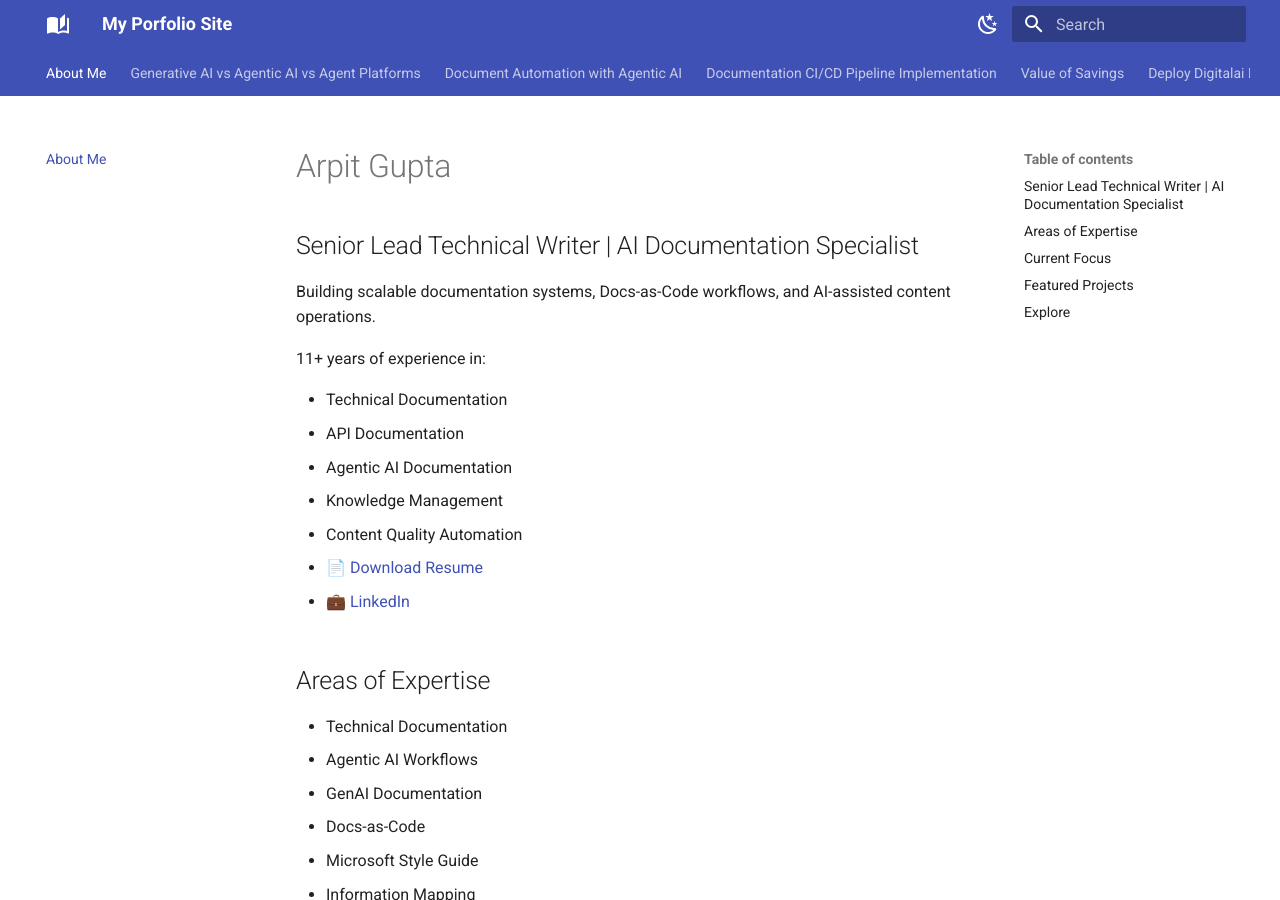
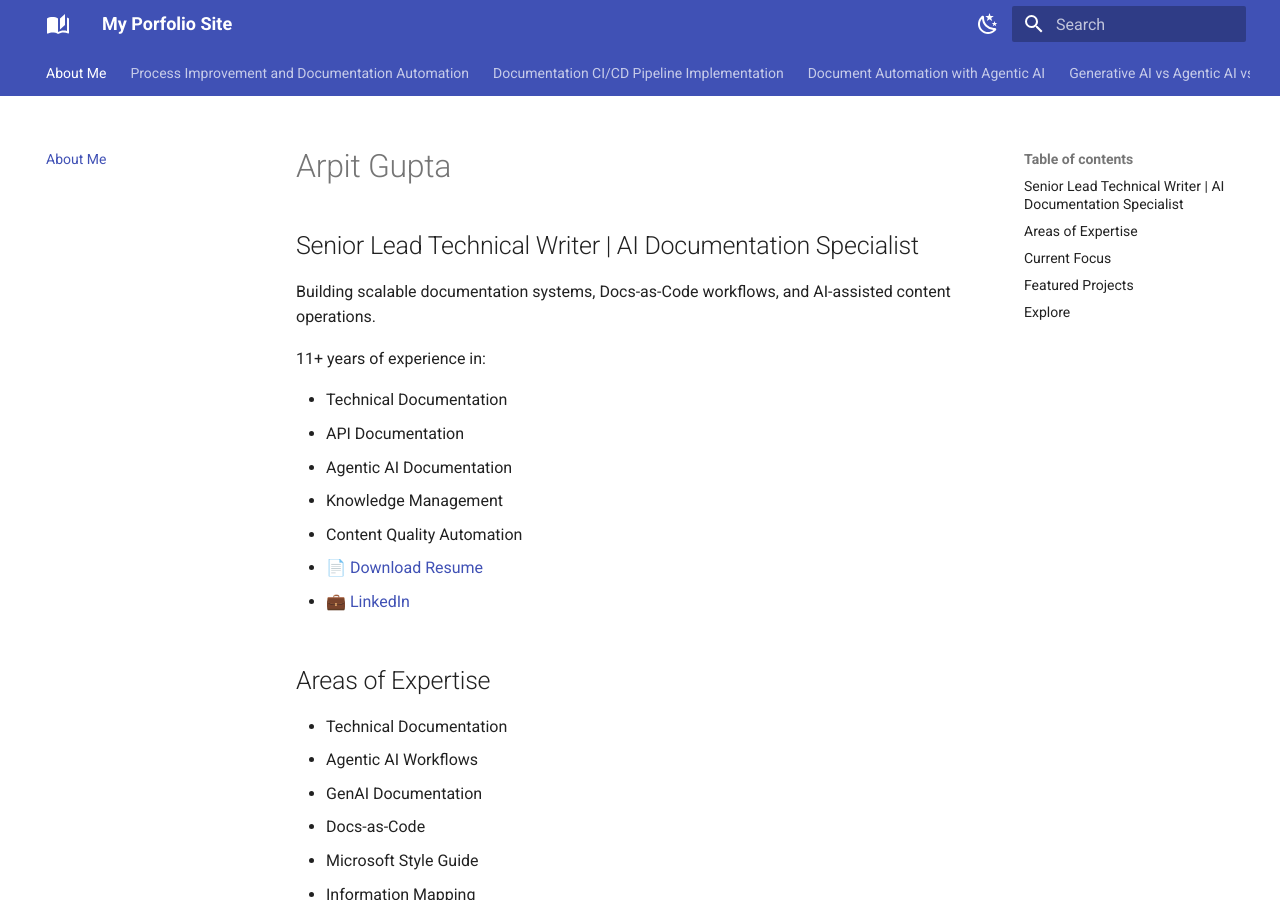
Before and after one commit to ArpitGuptaa/my-docs-site, an MkDocs documentation site: the page built from docs/index.md, in a window 1280 px wide and 900 px high. Built offline with MkDocs 1.6.1 and Material for MkDocs 9.7.7, drawn with Linux system fonts in a browser that asks for light colours.

Commit message:
Added a new article

```diff
--- a/mkdocs.yml
+++ b/mkdocs.yml
@@ -29,9 +29,10 @@
 
 nav:
   - About Me: index.md
+  - Process Improvement and Documentation Automation: process-improvement-and-documentation-automation.md
+  - Documentation CI/CD Pipeline Implementation: implementation-of-ci-cd-pipeline-for-documentation.md
+  - Document Automation with Agentic AI: documentation-automation-with-agenticAI.md
   - Generative AI vs Agentic AI vs Agent Platforms: generative-aI-vs-agentic-aI-vs-agent-platforms.md
-  - Document Automation with Agentic AI: documentation-automation-with-agenticAI.md
-  - Documentation CI/CD Pipeline Implementation: implementation-of-ci-cd-pipeline-for-documentation.md
   - Value of Savings: why-savings-matter.md
   - Deploy Digitalai DevOps Platform on AWS: digitalai-devOps-platform.md
   - Capture a Charge (API): capture-a-charge-tutorial.md
```
Also changed, not shown: docs/process-improvement-and-documentation-automation.md (added).
